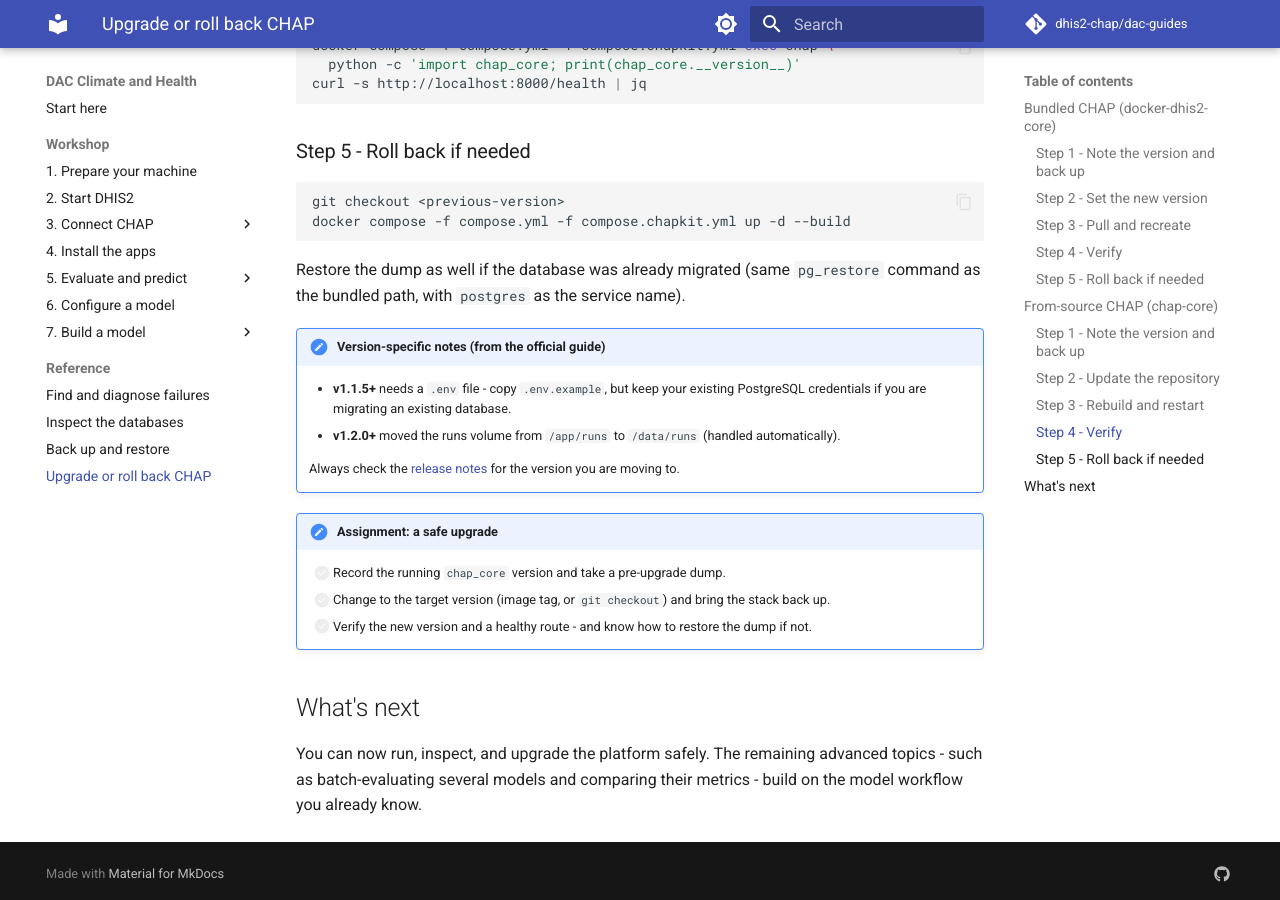
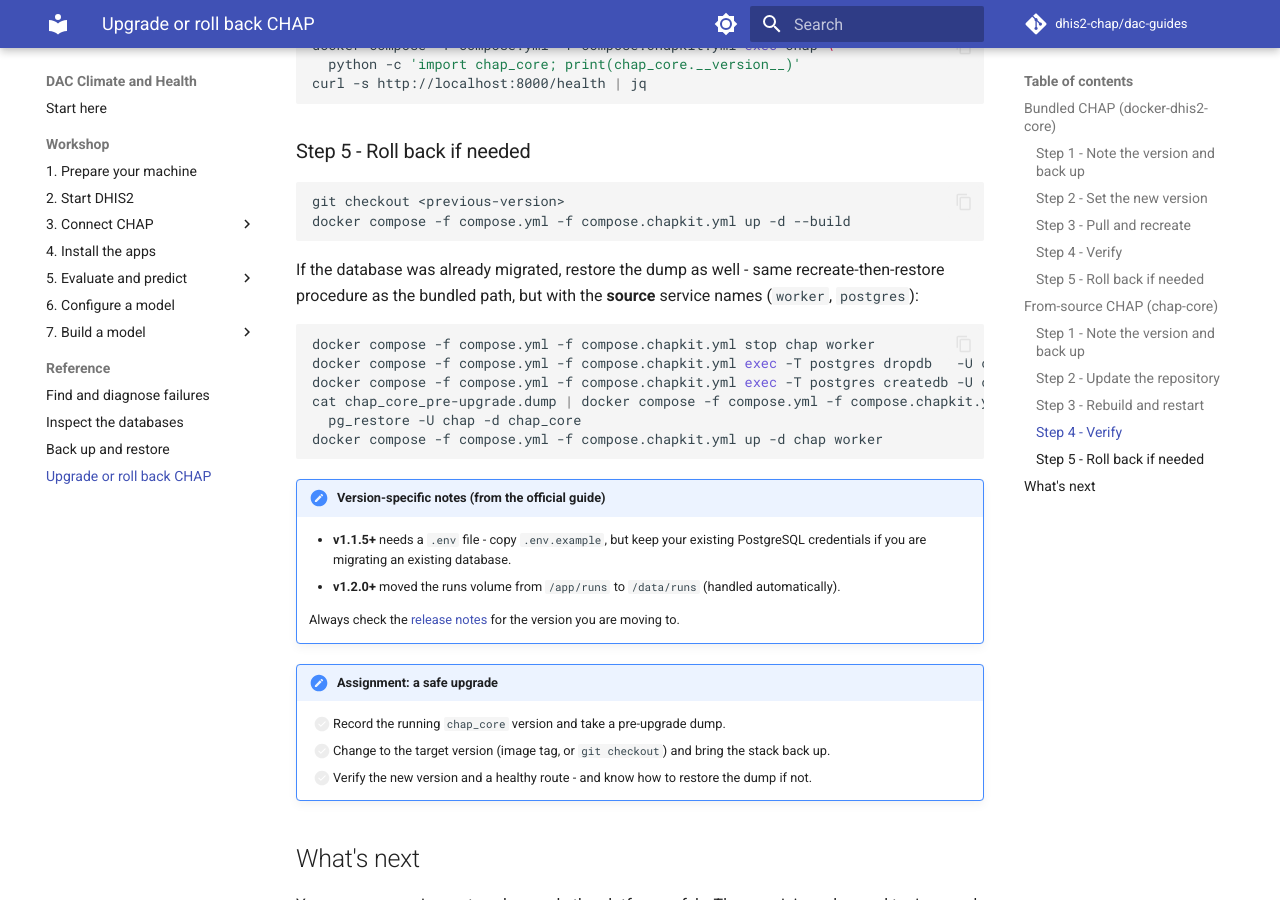
Before and after one commit to mortenoh/dac-ch-guide, an MkDocs documentation site: the page built from docs/operations/upgrading.md, in a window 1280 px wide and 900 px high, scrolled down 2739 px. Built offline with MkDocs 1.6.1 and Material for MkDocs 9.7.7, drawn with Linux system fonts in a browser that asks for light colours; comment, search, counter and statistics services are not loaded.

Commit message:
docs: fix source-stack service names and chapkit test verification claim

````diff
--- a/docs/operations/upgrading.md
+++ b/docs/operations/upgrading.md
@@ -138,8 +138,17 @@ git checkout <previous-version>
 docker compose -f compose.yml -f compose.chapkit.yml up -d --build
 ```
 
-Restore the dump as well if the database was already migrated (same `pg_restore` command as the
-bundled path, with `postgres` as the service name).
+If the database was already migrated, restore the dump as well - same recreate-then-restore
+procedure as the bundled path, but with the **source** service names (`worker`, `postgres`):
+
+```bash
+docker compose -f compose.yml -f compose.chapkit.yml stop chap worker
+docker compose -f compose.yml -f compose.chapkit.yml exec -T postgres dropdb   -U chap --force chap_core
+docker compose -f compose.yml -f compose.chapkit.yml exec -T postgres createdb -U chap chap_core
+cat chap_core_pre-upgrade.dump | docker compose -f compose.yml -f compose.chapkit.yml exec -T postgres \
+  pg_restore -U chap -d chap_core
+docker compose -f compose.yml -f compose.chapkit.yml up -d chap worker
+```
 
 !!! note "Version-specific notes (from the official guide)"
     - **v1.1.5+** needs a `.env` file - copy `.env.example`, but keep your existing PostgreSQL
````
Also changed, not shown: docs/modelling/chapkit-scaffold.md (+8 -2 lines), docs/modelling/with-ui.md (+1 -1 lines), docs/operations/backup-restore.md (+3 -2 lines), docs/operations/database.md (+7 -0 lines), docs/operations/logs.md (+3 -2 lines).
